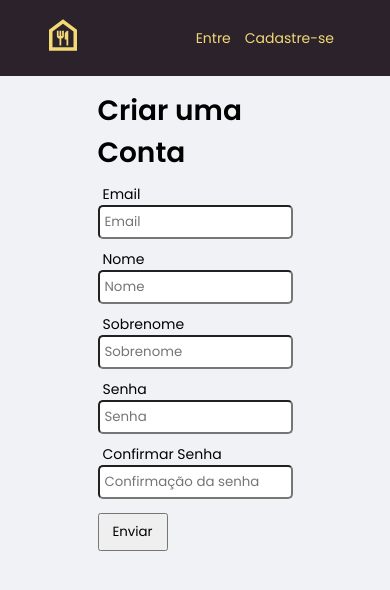
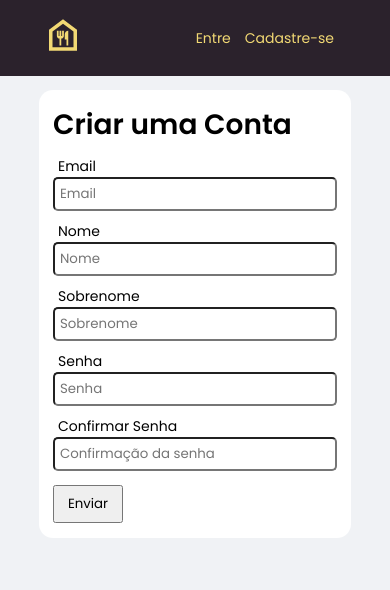
Before and after one commit to Feelpe/restaurant-system-frontend, a React (Create React App) app: page /cadastro in a window 390 px wide. Shown: the top 590 px of the page. Built offline with nearby package versions, Linux system fonts and the light colour scheme.

Commit message:
feat: responsive register

```diff
--- a/src/pages/Home/styles.ts
+++ b/src/pages/Home/styles.ts
@@ -1,3 +1,24 @@
 import styled from "styled-components";
 
-export const Container = styled.div``;
+export const Container = styled.div`
+  display: flex;
+  justify-content: center;
+
+  width: 80%;
+
+  @media (max-width: 1200px) {
+    height: 30rem;
+  }
+  @media (max-width: 1024px) {
+    height: 25rem;
+  }
+  @media (max-width: 600px) {
+    height: 20rem;
+  }
+  @media (max-width: 480px) {
+    height: 16rem;
+  }
+  @media (max-width: 320px) {
+    height: 13rem;
+  }
+`;
--- a/src/pages/Login/styles.ts
+++ b/src/pages/Login/styles.ts
@@ -10,19 +10,27 @@ export const Container = styled.div`
   width: 50%;
 
   @media (max-width: 1200px) {
-    height: 30rem;
+    height: 20rem;
   }
-  @media (max-width: 1024px) {
-    height: 25rem;
+  @media (max-width: 1000px) {
+    height: 20rem;
+    width: 60%;
+  }
+  @media (max-width: 950px) {
+    height: 20rem;
+    width: 70%;
   }
   @media (max-width: 600px) {
     height: 20rem;
+    width: 80%;
   }
   @media (max-width: 480px) {
     height: 16rem;
+    width: 80%;
   }
   @media (max-width: 320px) {
     height: 13rem;
+    width: 90%;
   }
 `;
 
--- a/src/pages/Register/styles.ts
+++ b/src/pages/Register/styles.ts
@@ -1,23 +1,36 @@
 import styled from "styled-components";
 
 export const Container = styled.div`
+  padding: 1rem;
+  margin: 1rem;
+  border-radius: 1rem;
+
+  background: var(--shape);
+
   width: 50%;
-  padding-top: 1rem;
 
   @media (max-width: 1200px) {
-    height: 30rem;
+    height: 32rem;
   }
-  @media (max-width: 1024px) {
-    height: 25rem;
+  @media (max-width: 1000px) {
+    height: 32rem;
+    width: 60%;
+  }
+  @media (max-width: 950px) {
+    height: 32rem;
+    width: 70%;
   }
   @media (max-width: 600px) {
-    height: 20rem;
+    height: 32rem;
+    width: 80%;
   }
   @media (max-width: 480px) {
-    height: 16rem;
+    height: 32rem;
+    width: 80%;
   }
   @media (max-width: 320px) {
-    height: 13rem;
+    height: 32rem;
+    width: 90%;
   }
 `;
 
@@ -40,6 +53,6 @@ export const Input = styled.input`
 
 export const Button = styled.button`
   width: 5rem;
-  margin-top: 1rem;
+  margin: 1rem 0rem 1rem;
   padding: 0.5rem;
 `;
```
